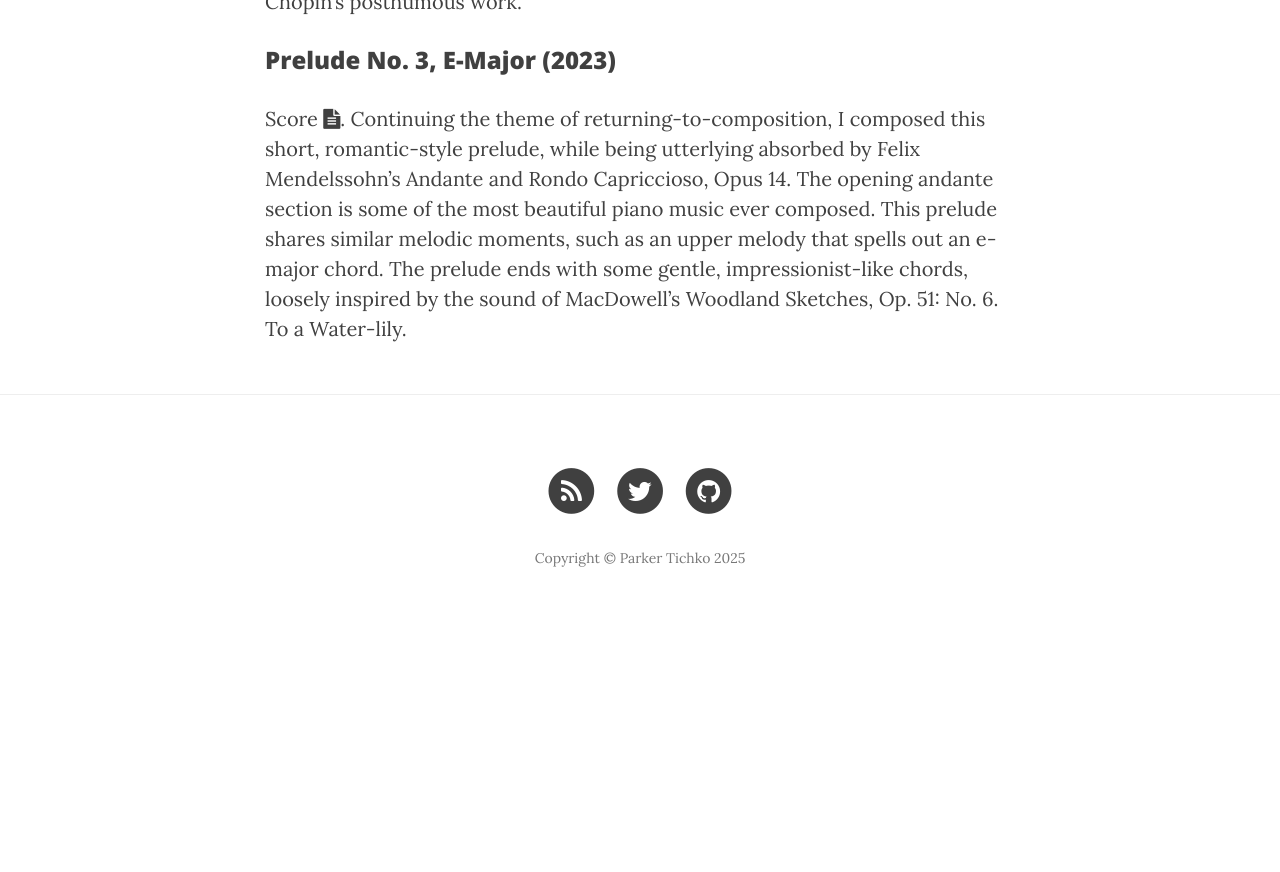
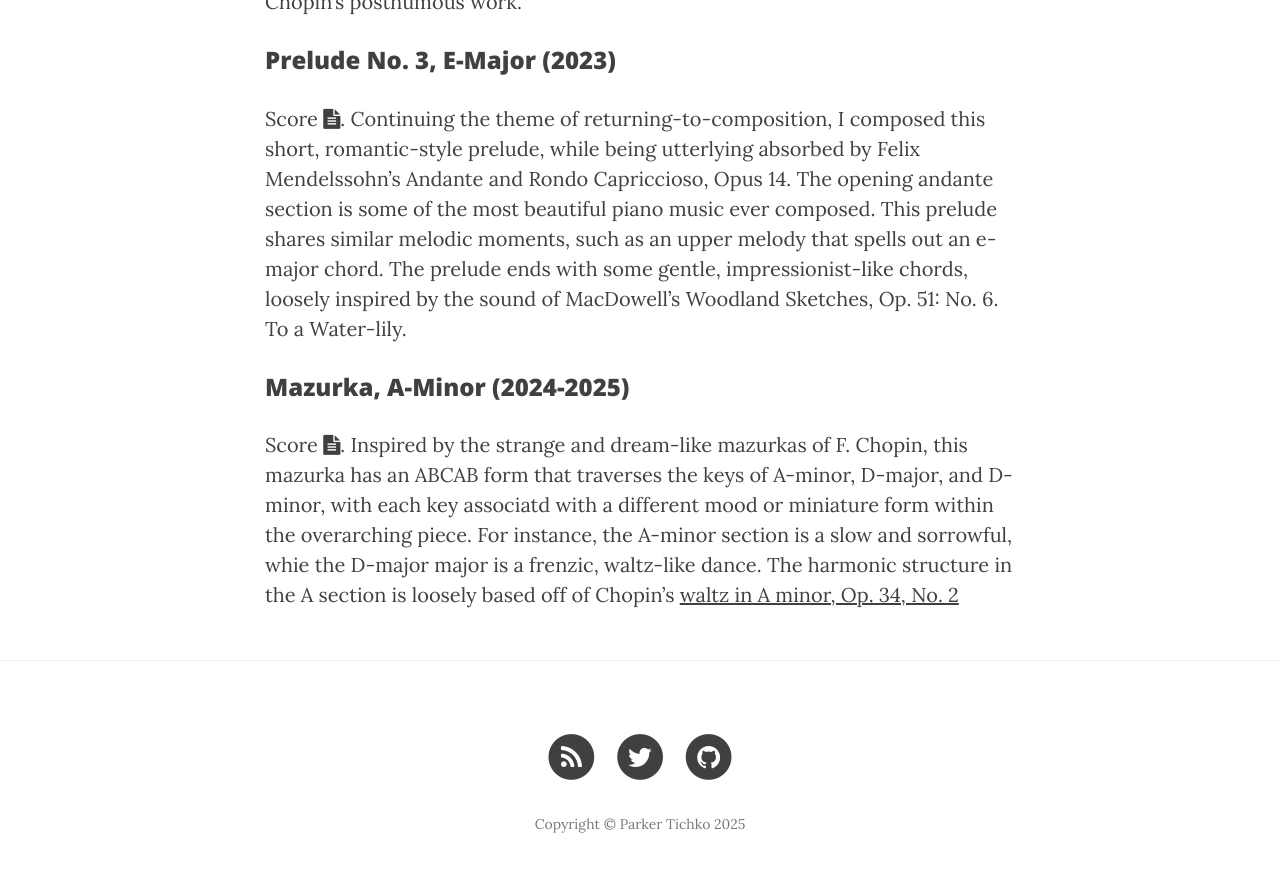
Before and after one commit to ptichko/ptichko.github.io, a Jekyll site: the page built from 3_music.md, in a window 1280 px wide and 900 px high, scrolled down 4517 px. Shown: the top 872 px of the window. Built offline with Jekyll 4.4.1, drawn with Linux system fonts in a browser that asks for light colours; nearby versions of some CDN libraries; before the commit the page ends 5151 px from its top, so only the background shows below that.

Commit message:
added mazurka in a-minor to compositions

```diff
--- a/3_music.md
+++ b/3_music.md
@@ -62,3 +62,8 @@ Simiar to the Romance in F-Major (2023), this waltz served largely as an exercis
 
 Score  <a href="/CV/Prelude No. 3, E-Major.pdf" target="_blank"><i class="fa fa-file-text fa-md"></i></a>.
 Continuing the theme of returning-to-composition, I composed this short, romantic-style prelude, while being utterlying absorbed by Felix Mendelssohn's Andante and Rondo Capriccioso, Opus 14. The opening andante section is some of the most beautiful piano music ever composed. This prelude shares similar melodic moments, such as an upper melody that spells out an e-major chord. The prelude ends with some gentle, impressionist-like chords, loosely inspired by the sound of MacDowell's Woodland Sketches, Op. 51: No. 6. To a Water-lily.
+
+### Mazurka, A-Minor (2024-2025)
+
+Score  <a href="/CV/Mazurka, A-Minor.pdf" target="_blank"><i class="fa fa-file-text fa-md"></i></a>.
+Inspired by the strange and dream-like mazurkas of F. Chopin, this mazurka has an ABCAB form that traverses the keys of A-minor, D-major, and D-minor, with each key associatd with a different mood or miniature form within the overarching piece. For instance, the A-minor section is a slow and sorrowful, whie the D-major major is a frenzic, waltz-like dance. The harmonic structure in the A section is loosely based off of Chopin's [waltz in A minor, Op. 34, No. 2](https://en.wikipedia.org/wiki/Waltzes,_Op._34_(Chopin))
```
Also changed, not shown: 1 other file.
